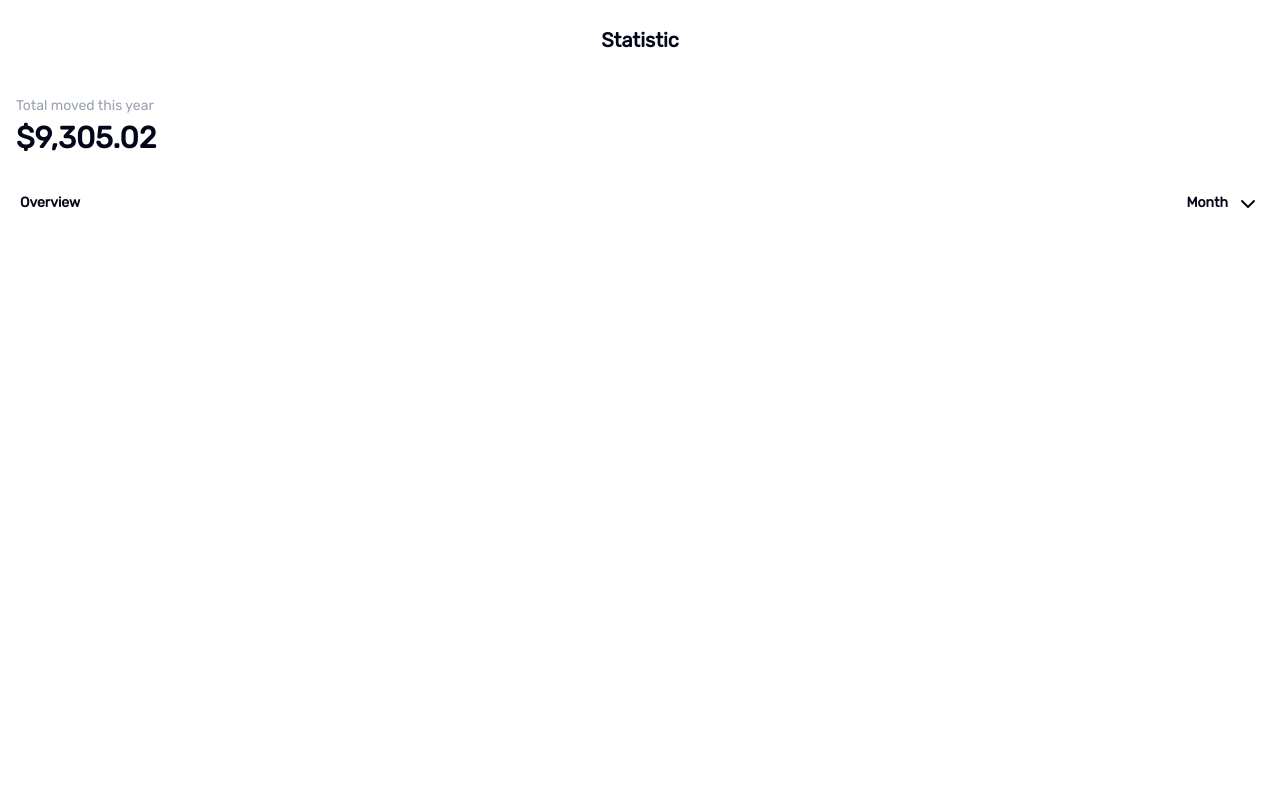
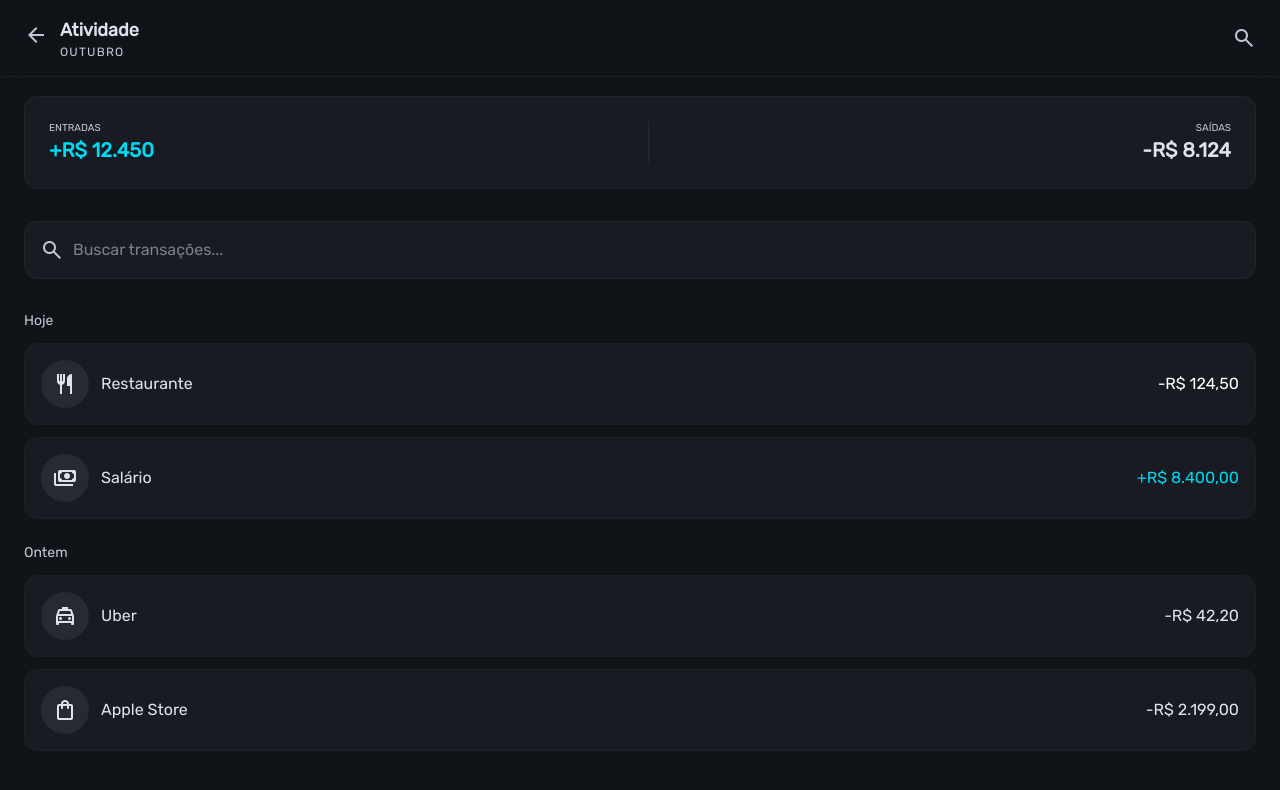
Before and after one commit to yDiony/WalletApp, a Next.js app: page /history in a window 1280 px wide. Shown: the top 790 px of the page. Built offline with nearby package versions, Linux system fonts and the light colour scheme.

Commit message:
Finished the cards page and add the history

```diff
--- a/src/app/(private)/history/page.tsx
+++ b/src/app/(private)/history/page.tsx
@@ -1,24 +1,164 @@
-import { ChevronDown } from "lucide-react";
+"use client";
 
-export default function History() {
+import { motion } from "framer-motion";
+import { usePathname } from "next/navigation";
+import Link from "next/link";
+
+const Icon = ({ name, className = "" }: any) => (
+  <span className={`material-symbols-outlined ${className}`}>
+    {name}
+  </span>
+);
+
+export default function ExtratoPage() {
+  const pathname = usePathname();
+
   return (
-    <div className="">
-      <div className="w-full h-20 flex justify-center items-center">
-        <h1 className="font-bold text-[20px]">Statistic</h1>
-      </div>
-      <div className="p-4">
-        <p className="text-gray-400 text-sm">Total moved this year</p>
-        <p className="text-3xl font-bold mt-1">$9,305.02</p>
-      </div>
-      <div className="p-5">
-        <div className="flex justify-between">
-          <h2 className="text-[14px] font-bold">Overview</h2>
-          <div className="flex">
-          <p className="text-[14px] font-bold mr-2">Month </p>
-          <ChevronDown/>
+    <div className="min-h-screen bg-[#101419] text-[#e0e2eb] pb-32">
+
+      {/* HEADER SIMPLIFICADO */}
+      <header className="fixed top-0 w-full z-50 backdrop-blur-md bg-[#101419]/80 border-b border-[#474553]/20">
+        <div className="flex items-center justify-between px-6 py-4">
+
+          <div className="flex items-center gap-3">
+            <Link href="/">
+              <motion.div whileTap={{ scale: 0.9 }}>
+                <Icon name="arrow_back" className="text-[#c9c4d5]" />
+              </motion.div>
+            </Link>
+
+            <div>
+              <h1 className="text-lg font-bold">Atividade</h1>
+              <p className="text-xs text-[#c9c4d5] uppercase tracking-widest">
+                Outubro
+              </p>
+            </div>
           </div>
+
+          <Icon name="search" className="text-[#c9c4d5]" />
         </div>
-      </div>
+      </header>
+
+      {/* CONTEÚDO */}
+      <main className="pt-24 px-6 space-y-8">
+
+        {/* RESUMO */}
+        <section className="bg-[#181c22] p-6 rounded-xl border border-[#474553]/20 flex justify-between">
+
+          <div>
+            <p className="text-[10px] uppercase text-[#c9c4d5]">
+              Entradas
+            </p>
+            <p className="text-[#00daf3] font-bold text-xl">
+              +R$ 12.450
+            </p>
+          </div>
+
+          <div className="w-px bg-[#474553]/30" />
+
+          <div className="text-right">
+            <p className="text-[10px] uppercase text-[#c9c4d5]">
+              Saídas
+            </p>
+            <p className="font-bold text-xl">
+              -R$ 8.124
+            </p>
+          </div>
+        </section>
+
+        {/* BUSCA */}
+        <div className="relative">
+          <Icon className="absolute left-4 top-1/2 -translate-y-1/2 text-[#c9c4d5]" name="search" />
+          <input
+            placeholder="Buscar transações..."
+            className="w-full bg-[#181c22] rounded-xl py-4 pl-12 pr-4 outline-none border border-[#474553]/20 focus:border-[#cdbdff]"
+          />
+        </div>
+
+        {/* LISTA */}
+        <section className="space-y-6">
+
+          {/* HOJE */}
+          <div>
+            <h3 className="text-sm text-[#c9c4d5] mb-3">Hoje</h3>
+
+            <div className="space-y-3">
+              {[
+                {
+                  name: "Restaurante",
+                  icon: "restaurant",
+                  value: "-R$ 124,50",
+                },
+                {
+                  name: "Salário",
+                  icon: "payments",
+                  value: "+R$ 8.400,00",
+                },
+              ].map((item, i) => (
+                <motion.div
+                  key={i}
+                  whileHover={{ scale: 1.02 }}
+                  className="flex justify-between items-center p-4 bg-[#181c22] rounded-xl border border-[#474553]/10"
+                >
+                  <div className="flex items-center gap-3">
+                    <div className="w-12 h-12 flex items-center justify-center rounded-full bg-[#262a31]">
+                      <Icon name={item.icon} />
+                    </div>
+                    <span>{item.name}</span>
+                  </div>
+
+                  <span
+                    className={
+                      item.value.includes("+")
+                        ? "text-[#00daf3]"
+                        : "text-white"
+                    }
+                  >
+                    {item.value}
+                  </span>
+                </motion.div>
+              ))}
+            </div>
+          </div>
+
+          {/* ONTEM */}
+          <div>
+            <h3 className="text-sm text-[#c9c4d5] mb-3">Ontem</h3>
+
+            <div className="space-y-3">
+              {[
+                {
+                  name: "Uber",
+                  icon: "local_taxi",
+                  value: "-R$ 42,20",
+                },
+                {
+                  name: "Apple Store",
+                  icon: "shopping_bag",
+                  value: "-R$ 2.199,00",
+                },
+              ].map((item, i) => (
+                <motion.div
+                  key={i}
+                  whileHover={{ scale: 1.02 }}
+                  className="flex justify-between items-center p-4 bg-[#181c22] rounded-xl border border-[#474553]/10"
+                >
+                  <div className="flex items-center gap-3">
+                    <div className="w-12 h-12 flex items-center justify-center rounded-full bg-[#262a31]">
+                      <Icon name={item.icon} />
+                    </div>
+                    <span>{item.name}</span>
+                  </div>
+
+                  <span>{item.value}</span>
+                </motion.div>
+              ))}
+            </div>
+          </div>
+        </section>
+      </main>
+
+      {/* NAV (reaproveita a tua) */}
     </div>
   );
 }
--- a/src/app/(private)/page.tsx
+++ b/src/app/(private)/page.tsx
@@ -237,46 +237,7 @@ export default function HomePage() {
         </section>
       </main>
 
-      {/* NAV */}
-      <nav className="fixed bottom-4 left-1/2 -translate-x-1/2 z-50 md:hidden">
-        <div className="flex items-center gap-10 px-8 py-3 rounded-full bg-[#181c22]/90 backdrop-blur-xl border border-[#474553]/20 shadow-lg">
-          {[
-            { name: "Início", icon: "home", href: "/" },
-            { name: "Extrato", icon: "query_stats", href: "/extrato" },
-            { name: "Cartão", icon: "credit_card", href: "/cards" },
-            { name: "Menu", icon: "grid_view", href: "/menu" },
-          ].map((item) => (
-            <Link key={item.name} href={item.href}>
-              <motion.div
-                whileTap={{ scale: 0.9 }}
-                className="flex flex-col items-center text-[10px]"
-              >
-                <div
-                  className={`w-10 h-10 flex items-center justify-center rounded-full transition ${pathname === item.href
-                    ? "bg-[#cdbdff]/20 text-[#cdbdff]"
-                    : "text-[#c9c4d5]"
-                    }`}
-                >
-                  <Icon
-                    name={item.icon}
-                    className={`${pathname === item.href ? "nav-active" : ""
-                      } text-[22.5px]`}
-                  />
-                </div>
 
-                <span
-                  className={`mt-1 uppercase tracking-widest ${pathname === item.href
-                    ? "text-[#cdbdff]"
-                    : "text-[#c9c4d5]"
-                    }`}
-                >
-                  {item.name}
-                </span>
-              </motion.div>
-            </Link>
-          ))}
-        </div>
-      </nav>
     </div>
   );
 }
--- a/src/app/layout.tsx
+++ b/src/app/layout.tsx
@@ -1,3 +1,5 @@
+"use client";
+
 import type { Metadata } from "next";
 import { Geist, Geist_Mono } from "next/font/google";
 import "./globals.css";
@@ -6,6 +8,10 @@ import { Graphicstab } from "@/components/ui/svgs/navigationbar/graphicstab";
 import { CreditCard } from "lucide-react";
 import { Moresquares } from "@/components/ui/svgs/moresquares";
 import { Inter } from "next/font/google";
+import { motion } from "framer-motion";
+import { usePathname } from "next/navigation";
+import Link from "next/link";
+
 
 const inter = Inter({ subsets: ["latin"] });
 
@@ -19,23 +25,70 @@ const geistMono = Geist_Mono({
   subsets: ["latin"],
 });
 
-export const metadata: Metadata = {
-  title: "Create Next App",
-  description: "Generated by create next app",
-};
+const Icon = ({
+  name,
+  className = "",
+}: {
+  name: string;
+  className?: string;
+}) => <span className={`material-symbols-outlined ${className}`}>{name}</span>;
+
 
 export default function RootLayout({
   children,
 }: Readonly<{
   children: React.ReactNode;
 }>) {
+  const pathname = usePathname();
   return (
     <html lang="en">
-
       <body
         className={`${geistSans.variable} ${geistMono.variable} antialiased`}
       >
         {children}
+        {/* NAV */}
+        <nav className="fixed bottom-4 left-1/2 -translate-x-1/2 z-50 md:hidden">
+          <div className="flex items-center gap-10 px-8 py-3 rounded-full bg-[#181c22]/90 backdrop-blur-xl border border-[#474553]/20 shadow-lg">
+            {[
+              { name: "Início", icon: "home", href: "/" },
+              { name: "Extrato", icon: "query_stats", href: "/history" },
+              { name: "Cartão", icon: "credit_card", href: "/cards" },
+              { name: "Menu", icon: "grid_view", href: "/menu" },
+            ].map((item) => (
+              <Link key={item.name} href={item.href}>
+                <motion.div
+                  whileTap={{ scale: 0.9 }}
+                  className="flex flex-col items-center text-[10px]"
+                >
+                  <div
+                    className={`w-10 h-10 flex items-center justify-center rounded-full transition ${
+                      pathname === item.href
+                        ? "bg-[#cdbdff]/20 text-[#cdbdff]"
+                        : "text-[#c9c4d5]"
+                    }`}
+                  >
+                    <Icon
+                      name={item.icon}
+                      className={`${
+                        pathname === item.href ? "nav-active" : ""
+                      } text-[22px]`}
+                    />
+                  </div>
+
+                  <span
+                    className={`mt-1 uppercase tracking-widest ${
+                      pathname === item.href
+                        ? "text-[#cdbdff]"
+                        : "text-[#c9c4d5]"
+                    }`}
+                  >
+                    {item.name}
+                  </span>
+                </motion.div>
+              </Link>
+            ))}
+          </div>
+        </nav>
       </body>
     </html>
   );
```
